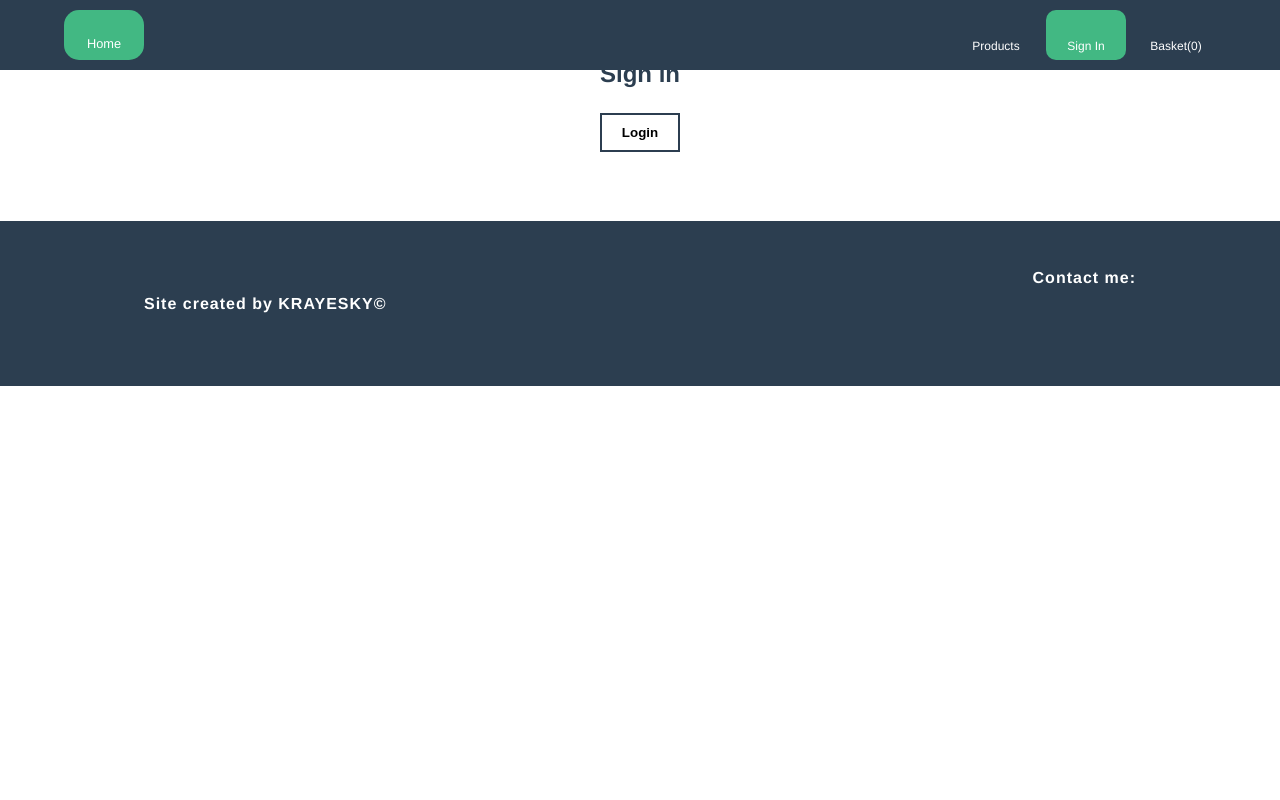
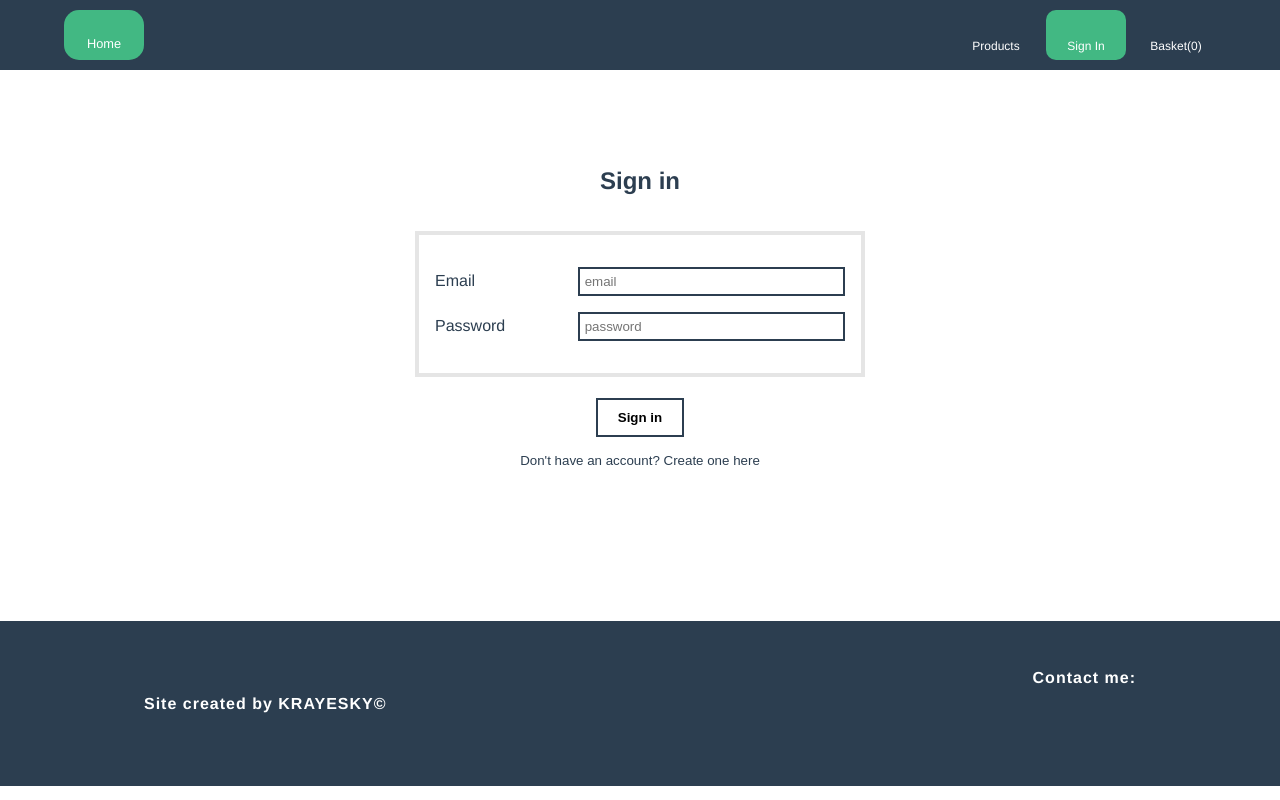
Before and after one commit to patrykraj/justbuythings, a Vue app: page /auth in a window 1280 px wide. Built offline with nearby package versions, Linux system fonts and the light colour scheme; no server answers; some icons are missing.

Commit message:
Created login and register forms

```diff
--- /dev/null
+++ b/src/components/auth/LoginForm.vue
@@ -0,0 +1,50 @@
+<template>
+  <form class="auth-form" v-on:submit.prevent>
+    <label class="auth-input-row">
+      <span class="auth-input-desc">Email</span>
+      <input class="auth-input" type="email" placeholder="email" />
+    </label>
+    <label class="auth-input-row">
+      <span class="auth-input-desc"> Password</span>
+      <input class="auth-input" type="password" placeholder="password" />
+    </label>
+  </form>
+</template>
+
+<script>
+export default {
+  name: "LoginForm",
+};
+</script>
+
+<style>
+.auth-form {
+  width: 100%;
+  max-width: 450px;
+  padding: 1rem;
+  margin: 1rem 0;
+  border: 4px solid rgba(0, 0, 0, 0.1);
+}
+
+.auth-input-row {
+  margin: 1rem 0;
+  display: flex;
+  justify-content: space-between;
+}
+
+.auth-input-desc {
+  display: flex;
+  flex: 1;
+  align-items: center;
+  text-align: left;
+}
+
+.auth-input {
+  width: 100%;
+  flex: 2;
+  padding: 5px;
+  margin-left: 1rem;
+  border: 2px solid #2c3e50;
+  display: inline-block;
+}
+</style>
--- /dev/null
+++ b/src/components/auth/RegisterForm.vue
@@ -0,0 +1,30 @@
+<template>
+  <form class="auth-form" v-on:submit.prevent>
+    <label class="auth-input-row">
+      <span class="auth-input-desc">Name</span>
+      <input class="auth-input" type="text" placeholder="name" />
+    </label>
+    <label class="auth-input-row">
+      <span class="auth-input-desc">Lastname</span>
+      <input class="auth-input" type="text" placeholder="lastname" />
+    </label>
+    <label class="auth-input-row">
+      <span class="auth-input-desc">Email</span>
+      <input class="auth-input" type="email" placeholder="email" />
+    </label>
+    <label class="auth-input-row">
+      <span class="auth-input-desc"> Password</span>
+      <input class="auth-input" type="password" placeholder="password" />
+    </label>
+    <label class="auth-input-row">
+      <span class="auth-input-desc"> Repeat password</span>
+      <input class="auth-input" type="password" placeholder="repeat password" />
+    </label>
+  </form>
+</template>
+
+<script>
+export default {
+  name: "RegisterForm",
+};
+</script>
--- a/src/pages/AuthenticatePage.vue
+++ b/src/pages/AuthenticatePage.vue
@@ -1,8 +1,20 @@
 <template>
   <div>
     <NavBar />
-    <h2>Sign in</h2>
-    <Button @clicked="handleLogin" txt="Login" />
+    <div class="auth-container">
+      <h2>{{ loginMode ? "Sign in" : "Sign up" }}</h2>
+      <LoginForm v-if="loginMode" />
+      <RegisterForm v-else />
+      <Button v-if="loginMode" @clicked="handleLogin" txt="Sign in" />
+      <Button v-else @clicked="handleRegister" txt="Sign up" />
+      <button class="mode-switch" @click="switchMode">
+        {{
+          loginMode
+            ? "Don't have an account? Create one here"
+            : "Already have and account? Login"
+        }}
+      </button>
+    </div>
     <Footer />
   </div>
 </template>
@@ -11,6 +23,8 @@
 import NavBar from "../components/navigation/NavBar.vue";
 import Footer from "../components/sections/Footer";
 import Button from "../components/shared/Button";
+import LoginForm from "../components/auth/LoginForm";
+import RegisterForm from "../components/auth/RegisterForm";
 
 import { mapActions } from "vuex";
 
@@ -20,14 +34,54 @@ export default {
     NavBar,
     Footer,
     Button,
+    LoginForm,
+    RegisterForm,
+  },
+  data: function() {
+    return {
+      loginMode: true,
+    };
   },
   methods: {
     ...mapActions(["login"]),
     handleLogin() {
       this.login();
     },
+    handleRegister() {
+      console.log("register");
+    },
+    switchMode() {
+      this.loginMode = !this.loginMode;
+    },
   },
 };
 </script>
 
-<style></style>
+<style scoped>
+.auth-container {
+  min-height: calc(100vh - 303px);
+  display: flex;
+  flex-flow: column;
+  justify-content: center;
+  align-items: center;
+  padding: 0 1rem;
+}
+
+.mode-switch {
+  background: transparent;
+  border: none;
+  border-bottom: 1px solid transparent;
+  margin-top: 10px;
+  cursor: pointer;
+  color: #2c3e50;
+  transition: 0.3s all;
+}
+
+.mode-switch:hover {
+  border-bottom: 1px solid #2c3e50;
+}
+
+.mode-switch:focus {
+  outline: none;
+}
+</style>
```
